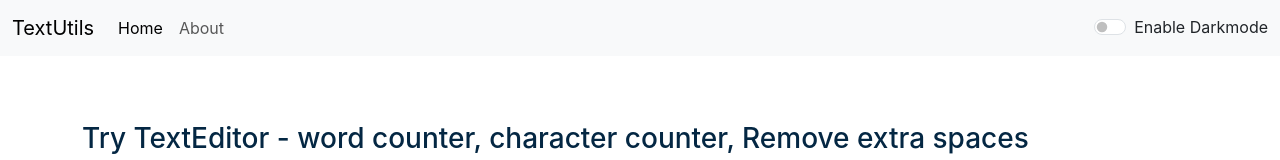
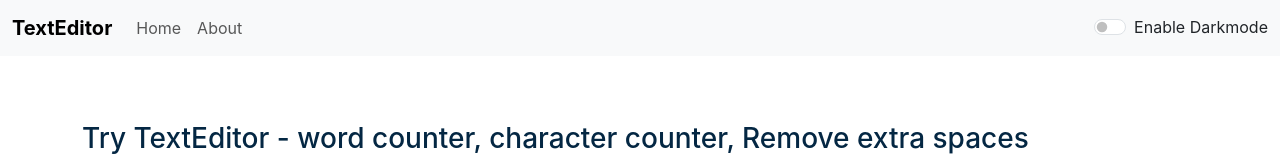
Before and after one commit to pranavsankpal18/Text-Editor-app, a React (Create React App) app: page / in a window 1280 px wide. Shown: the top 160 px of the page. Built offline with nearby package versions, Linux system fonts and the light colour scheme.

Commit message:
final finish

```diff
--- a/src/App.js
+++ b/src/App.js
@@ -40,7 +40,7 @@
 
       <>
       <Router>
-      <Navbar title={"TextUtils"} about={"About"} mode={mode} toggleMode={toggleMode}/>
+      <Navbar title={"TextEditor"} about={"About"} mode={mode} toggleMode={toggleMode}/>
 
       <Alert alert={alert}/>
 
--- a/src/Components/Navbar.js
+++ b/src/Components/Navbar.js
@@ -9,26 +9,23 @@
 
 <nav className={`navbar navbar-expand-lg bg-${props.mode} navbar-${props.mode}`}>
   <div className="container-fluid">
-    <Link className="navbar-brand" to="/">{ props.title }</Link>
+    <Link className="navbar-brand" to="/"><b>{ props.title }</b></Link>
     <button className="navbar-toggler" type="button" data-bs-toggle="collapse" data-bs-target="#navbarSupportedContent" aria-controls="navbarSupportedContent" aria-expanded="false" aria-label="Toggle navigation">
       <span className="navbar-toggler-icon"></span>
     </button>
     <div className="collapse navbar-collapse" id="navbarSupportedContent">
       <ul className="navbar-nav me-auto mb-2 mb-lg-0">
         <li className="nav-item">
-          <Link className="nav-link active" aria-current="page" to="/">Home</Link>
+          <Link className="nav-link" aria-current="page" to="/">Home</Link>
         </li>
         <li className="nav-item">
           <Link className="nav-link" to="/about">{props.about}</Link>
         </li>
       </ul>
-      {/* <form className="d-flex" role="search">
-        <input className="form-control me-2" type="search" placeholder="Search" aria-label="Search"/>
-        <button className="btn btn-primary" type="submit">Search</button>
-      </form> */}
-        <div class={`form-check form-switch text-${props.mode==='light'?'dark':'light'}`}>
+
+        <div className={`form-check form-switch text-${props.mode==='light'?'dark':'light'}`}>
         <input className="form-check-input" onClick={props.toggleMode} type="checkbox" role="switch" id="flexSwitchCheckDefault" />
-        <label className="form-check-label" htmlFor="flexSwitchCheckDefault">Enable Darkmode</label>
+        <label className="form-check-label" htmlFor="flexSwitchCheckDefault">{props.mode==='light'?"Enable":"Disable"} Darkmode</label>
         </div>
     </div>
   </div>
--- a/src/Components/TextForm.js
+++ b/src/Components/TextForm.js
@@ -3,7 +3,6 @@
 function TextForm(props) {
 
     const onClickHandlerup = () => {
-        // console.log("uppercase was clicked :" + text);
         let newText = text.toUpperCase();
         setText(newText);
         props.showAlert("Converted to uppercase !","success");
@@ -21,10 +20,7 @@
     }
 
     const onClickCopy = () => {
-      let text = document.getElementById("myBox");
-      text.select();
-        navigator.clipboard.writeText(text.value);
-        document.getSelection().removeAllRanges();          //if you dont want  to see selected text
+        navigator.clipboard.writeText(text);
         props.showAlert("Copied to clipboard !","success");
     }
 
@@ -35,7 +31,6 @@
     }
 
     const handleOnChange = (event) => {
-        // console.log("on change") ;
         setText(event.target.value);
     }
 
```
